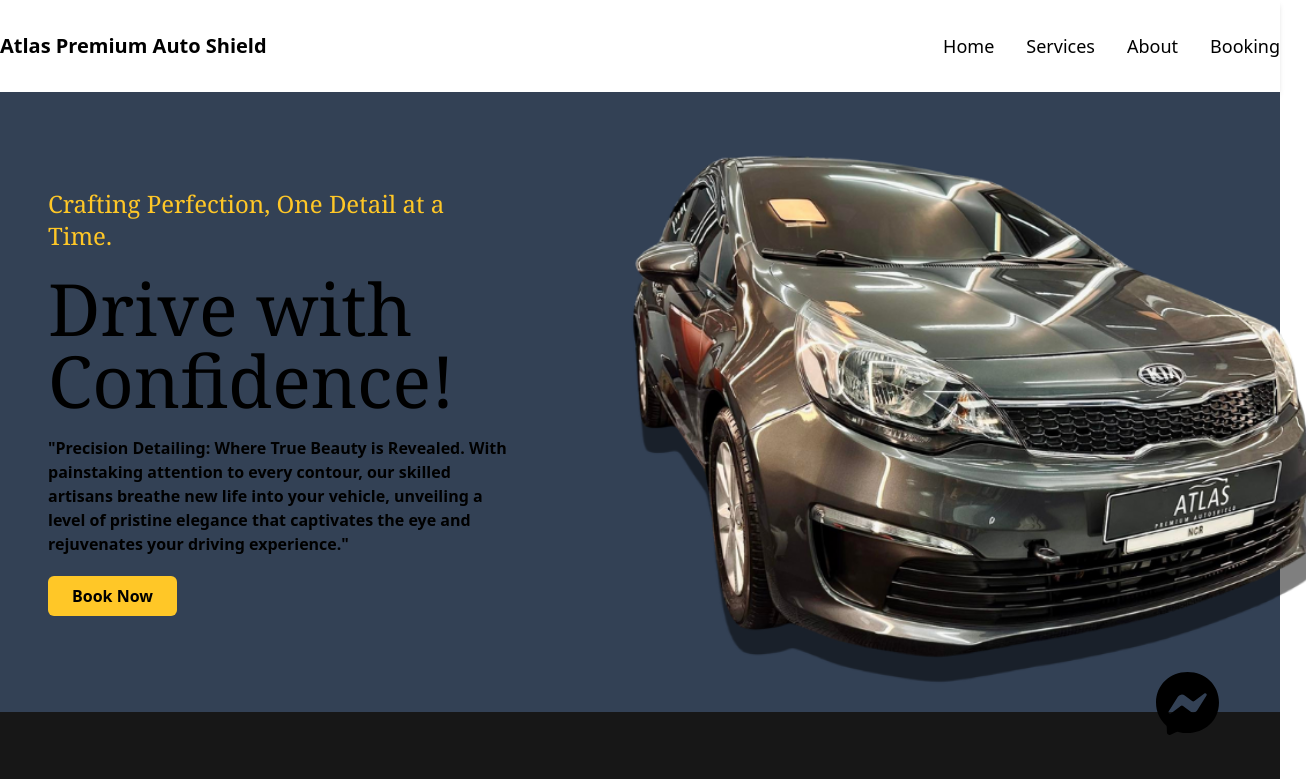
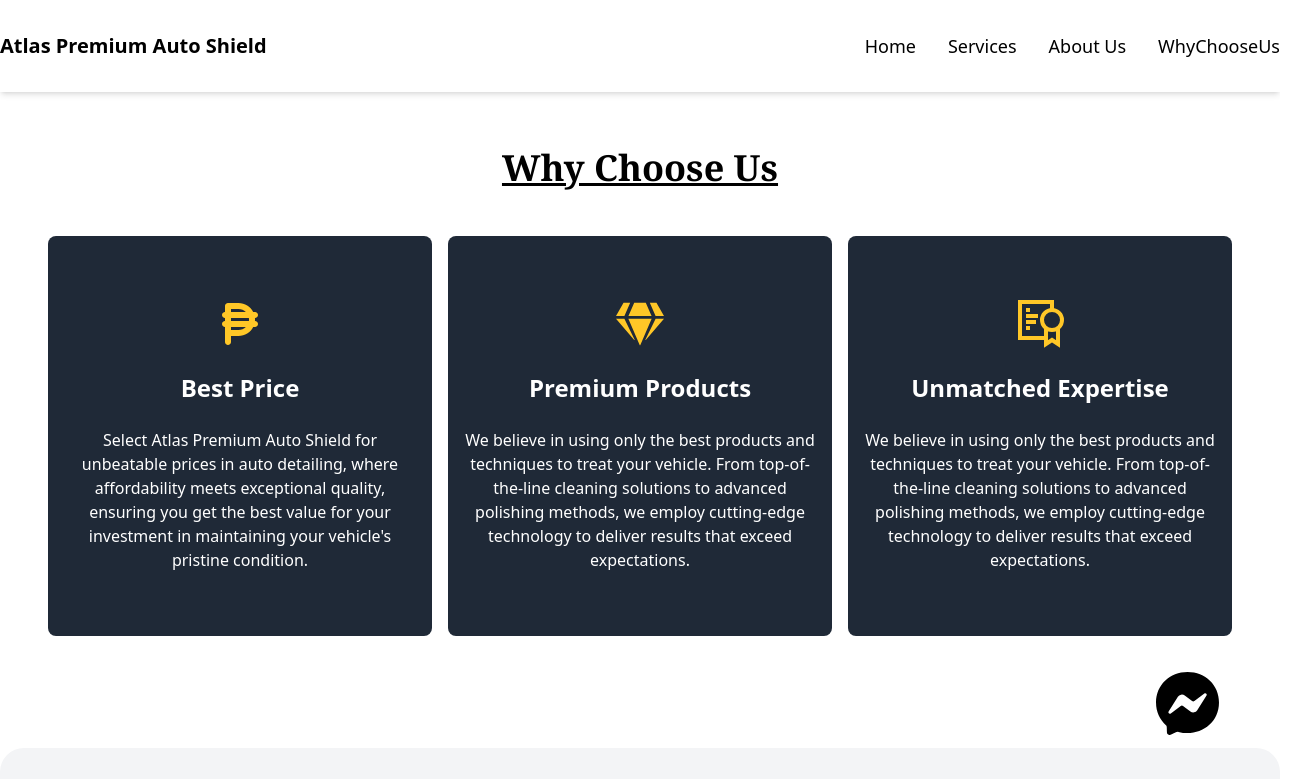
Before and after one commit to atlasdev2024/Atlasdev, a React (Vite) app: page /whychoose in a window 1280 px wide. Shown: the top 779 px of the page, 1306 px wide, since content can reach past the window. Built offline with nearby package versions, Linux system fonts and the light colour scheme.

Commit message:
Routes
Created routes to link Navbar to services,About Us, Why Choose Us

```diff
--- a/package.json
+++ b/package.json
@@ -26,6 +26,7 @@
     "react-dom": "^18.2.0",
     "react-icons": "^5.0.1",
     "react-intl": "^6.6.3",
+    "react-router-dom": "^6.22.3",
     "react-slick": "^0.30.2",
     "slick-carousel": "^1.8.1"
   },
--- a/src/App.jsx
+++ b/src/App.jsx
@@ -1,4 +1,6 @@
 import React, { useState } from 'react';
+import { BrowserRouter as Router, Route, Routes } from 'react-router-dom'; // Updated import
+
 import Navbar from './components/Navbar/Navbar';
 import Hero from './components/Hero/Hero';
 import About from './components/About Us/About';
@@ -6,7 +8,7 @@
 import WhyChooseUs from './components/WhyChooseUs/WhyChooseUs';
 import VerticalForm from './components/Form/EmailJs';
 import MessengerIcon from './components/Sticky Icons/MessengerIcon';
-import Footer from './components/Footer/Footer'
+import Footer from './components/Footer/Footer';
 
 const App = () => {
   const [showForm, setShowForm] = useState(false);
@@ -20,22 +22,32 @@
   };
 
   return (
-    <div>
-      <Navbar />
-      {/* Pass the onBookNowClick prop to the Hero component */}
-      <Hero onBookNowClick={handleBookNowClick} />
-      <About />
-      <WhyChooseUs />
-      <Services />
+    <Router>
+      <div>
+        <Navbar />
+        <Routes> {/* Use Routes instead of Route */}
+          <Route path="/" element={<Home />} /> {/* Wrap each route inside Route */}
+          <Route path="/services" element={<Services />} />
+          <Route path="/about" element={<About />} />
+          <Route path="/whychoose" element={<WhyChooseUs />} />
 
-      {/* Pass props to VerticalForm */}
-      <VerticalForm showForm={showForm} onClose={handleCloseForm} />
+        </Routes>
 
-      {/* Include MessengerIcon component */}
-      <MessengerIcon />
-      <Footer />
-    </div>
+        <VerticalForm showForm={showForm} onClose={handleCloseForm} />
+        <MessengerIcon />
+        <Footer />
+      </div>
+    </Router>
   );
 };
 
+// Define your Home component
+const Home = () => (
+  <>
+    <Hero />
+    <About />
+    <WhyChooseUs />
+  </>
+);
+
 export default App;
--- a/src/components/About Us/About.jsx
+++ b/src/components/About Us/About.jsx
@@ -1,5 +1,6 @@
 import React from 'react';
 import CarPng from '../../assets/Atlast Assets/Hero Images/AboutCar-2-400px.png';
+
 
 const About = () => {
   return (
--- a/src/components/Navbar/Navbar.jsx
+++ b/src/components/Navbar/Navbar.jsx
@@ -1,27 +1,28 @@
 import React, { useState } from 'react';
+import { Link } from 'react-router-dom'; // Import Link from react-router-dom
 
 const NavLink = [
     {
         id: "1",
         name: "Home",
-        link: "/#"
+        link: "/", // Update link to "/"
     },
     {
         id: "2",
         name: "Services",
-        link: "/Services",
+        link: "/services",
     },
     {
         id: "3",
-        name: "About",
-        link: "/#About",
+        name: "About Us",
+        link: "/about", // Update link to "/about"
     },
     {
         id: "4",
-        name: "Booking",
-        link: "/#Booking",
+        name: "WhyChooseUs",
+        link: "/whychoose",
     },
-]
+];
 
 const Navbar = () => {
     const [showMenu, setShowMenu] = useState(false);
@@ -44,11 +45,12 @@
                         <ul className="md:flex items-center gap-8">
                             {NavLink.map((data) => (
                                 <li key={data.id} className="py-4">
-                                    <a
+                                    <Link // Use Link instead of <a> tag
+                                        to={data.link} // Set the "to" prop to the desired link
                                         className="py-2 hover:border-b-2 hover:text-primary hover:border-primary transition-colors duration-300 text-lg font-medium"
-                                        href={data.link}>
+                                    >
                                         {data.name}
-                                    </a>
+                                    </Link>
                                 </li>
                             ))}
                         </ul>
--- a/src/components/Services/Services.jsx
+++ b/src/components/Services/Services.jsx
@@ -6,7 +6,7 @@
 import PointProtectionFilmImage from "../../assets/Atlast Assets/Hero Images/PPF2.jpg";
 import GrapheneCeramicCoatingImage from "../../assets/Atlast Assets/Hero Images/graphene.png";
 import PaintCorrectionEnhancementImage from "../../assets/Atlast Assets/Hero Images/paintcorrection.png";
-import InteriorDetailImage from "../../assets/Atlast Assets/Hero Images/PPF.jpg";
+import InteriorDetailImage from "../../assets/Atlast Assets/Hero Images/interiordetailing.png";
 import "./custom-slider.css"; // Import the custom CSS file
 
 const skillsData = [
```
Also changed, not shown: src/assets/Atlast Assets/Hero Images/interiordetailing.png (added), 1 other file (tests, documents, lock files or other folders).
